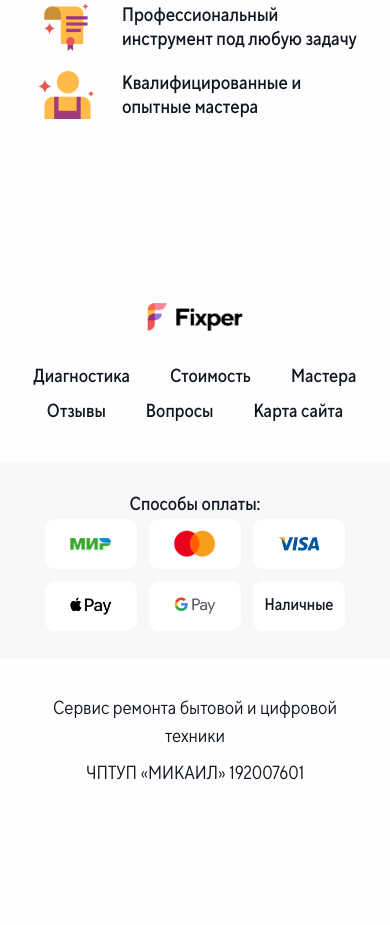
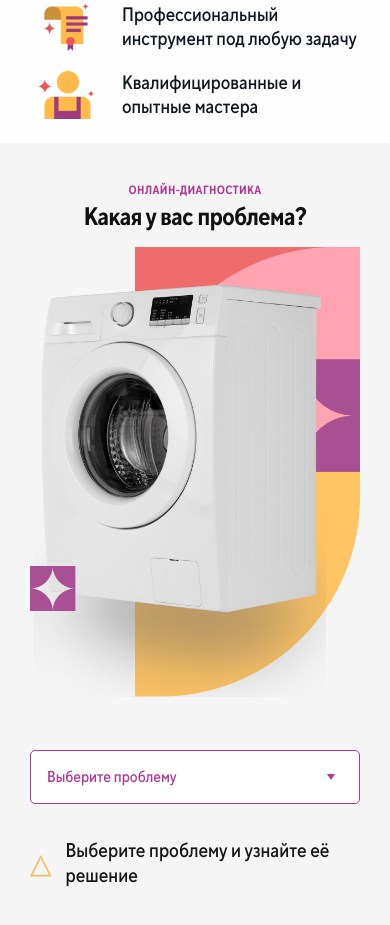
Before and after one commit to Mellroyz/practic_proj, a website built with Vite: page index.html in a window 390 px wide. Shown: the part 857-1782 px from the top of the page. Before the commit the page ends 1656 px from the top, so only its background shows below. Built offline with nearby package versions, Linux system fonts and the light colour scheme.

Commit message:
feat: реализовал diagnostic

```diff
--- a/index.html
+++ b/index.html
@@ -18,7 +18,7 @@
                         </a>
                         <nav class="header__nav">
                             <ul class="header__nav-list">
-                                <li><a href="#">Диагностика</a></li>
+                                <li><a href="#diagnostic">Диагностика</a></li>
                                 <li><a href="#">Стоимость</a></li>
                                 <li><a href="#">Мастера</a></li>
                                 <li><a href="#">Отзывы</a></li>
@@ -44,7 +44,7 @@
                         </div>
                         <nav class="header__nav">
                             <ul class="header__nav-list">
-                                <li><a href="#">Диагностика</a></li>
+                                <li><a href="#diagnostic">Диагностика</a></li>
                                 <li><a href="#">Стоимость</a></li>
                                 <li><a href="#">Мастера</a></li>
                                 <li><a href="#">Отзывы</a></li>
@@ -99,6 +99,47 @@
                                 <img src="src/assets/images/InfoOSaite/4info.png" alt="" class="feature__image" />
                                 <p class="feature__text">Квалифицированные и опытные мастера</p>
                             </div>
+                        </div>
+                    </div>
+                </section>
+                <section class="diagnostic" id="diagnostic">
+                    <div class="diagnostic__content">
+                        <div class="diagnostic__content-wrapper">
+                            <div class="diagnostic__text">
+                                <p class="diagnostic__label">ОНЛАЙН-ДИАГНОСТИКА</p>
+                                <h2 class="diagnostic__title">Какая у вас проблема?</h2>
+                            </div>
+                            <div class="diagnostic__options">
+                                <div class="diagnostic__row">
+                                    <button type="button" class="diagnostic__option diagnostic__option--active">Не включается</button>
+                                    <button type="button" class="diagnostic__option">Не выключается</button>
+                                    <button type="button" class="diagnostic__option">Не нагревает воду</button>
+                                    <button type="button" class="diagnostic__option diagnostic__option--wide">Все работает, но мне скучно и я хочу пообщаться с мастером</button>
+                                    <button type="button" class="diagnostic__option">Не крутится барабан</button>
+                                    <button type="button" class="diagnostic__option">Не работает кнопка включения</button>
+                                    <button type="button" class="diagnostic__option">Не выключается</button>
+                                    <button type="button" class="diagnostic__option">Иная проблема</button>
+                                    <button type="button" class="diagnostic__option">Не крутится барабан</button>
+                                    <button type="button" class="diagnostic__option">Не крутится барабан</button>
+                                    <button type="button" class="diagnostic__option">Не работает кнопка включения</button>
+                                </div>
+                                <div class="diagnostic__select-wrap">
+                                    <select class="diagnostic__select" name="problem" aria-label="Выберите проблему">
+                                        <option value="" selected disabled>Выберите проблему</option>
+                                        <option>Не включается</option>
+                                        <option>Не выключается</option>
+                                        <option>Не нагревает воду</option>
+                                        <option>Все работает, но мне скучно и я хочу пообщаться с мастером</option>
+                                        <option>Не крутится барабан</option>
+                                        <option>Не работает кнопка включения</option>
+                                        <option>Иная проблема</option>
+                                    </select>
+                                </div>
+                                <p class="diagnostic__hint"><span aria-hidden="true">△</span><span>Выберите проблему и узнайте её решение</span></p>
+                            </div>
+                        </div>
+                        <div class="diagnostic__image">
+                            <img src="src/assets/images/MashinkaStarFon.png" alt="" />
                         </div>
                     </div>
                 </section>
--- /dev/null
+++ b/src/styles/sections/_diagnostic.scss
@@ -0,0 +1,266 @@
+.diagnostic {
+    width: 100%;
+    margin-bottom: 45px;
+    background-color: #f5f5f5;
+}
+
+.diagnostic__content {
+    display: flex;
+    align-items: center;
+    justify-content: flex-end;
+    gap: 15px;
+    width: 100%;
+}
+
+.diagnostic__content-wrapper {
+    width: calc(45% - 60px);
+    padding: 30px;
+}
+
+.diagnostic__text {
+    width: 100%;
+    margin-bottom: 17px;
+}
+
+.diagnostic__label {
+    height: 15px;
+    margin: 0 0 14px;
+    color: #aa3c94;
+    font-family: 'TT Norms Std Trial Condensed', sans-serif;
+    font-size: 13px;
+    font-weight: $font-weight-bold;
+    line-height: 15px;
+    letter-spacing: 0.4px;
+}
+
+.diagnostic__title {
+    margin: 0;
+    color: #111111;
+    font-family: 'TT Norms Std Trial Condensed', sans-serif;
+    font-size: 45px;
+    font-weight: $font-weight-bold;
+    line-height: 1;
+    letter-spacing: -0.675px;
+}
+
+.diagnostic__options {
+    display: flex;
+    flex-direction: column;
+    gap: 15px;
+}
+
+.diagnostic__row {
+    display: flex;
+    flex-wrap: wrap;
+    max-width: 470px;
+    gap: 15px;
+    width: 100%;
+}
+
+.diagnostic__option {
+    flex: 0 0 auto;
+    padding: 11px 23px;
+    box-sizing: border-box;
+    border: 1px solid #aa3c94;
+    border-radius: 10px;
+    background: transparent;
+    color: #aa3c94;
+    font-family: 'TT Norms Std Trial Condensed', sans-serif;
+    font-size: 14px;
+    font-weight: $font-weight-medium;
+    cursor: pointer;
+    transition: background-color 0.2s ease, color 0.2s ease, transform 0.2s ease, box-shadow 0.2s ease;
+}
+
+.diagnostic__option:not(.diagnostic__option--active):hover {
+    background: #f3e8f1;
+    color: #9b3189;
+    box-shadow: 0 4px 10px rgba(155, 49, 137, 0.25);
+    transform: translateY(-2px);
+}
+
+.diagnostic__option--active {
+    background: #9b3189;
+    color: #ffffff;
+}
+
+.diagnostic__option--active:hover {
+    box-shadow: 0 4px 10px rgba(155, 49, 137, 0.25);
+    transform: translateY(-2px);
+}
+
+.diagnostic__select-wrap {
+    position: relative;
+    display: none;
+    order: 3;
+    width: 100%;
+    max-width: 430px;
+    margin-top: 20px;
+    margin-right: auto;
+    margin-left: auto;
+}
+
+.diagnostic__select {
+    display: block;
+    width: 100%;
+    height: 53px;
+    padding: 0 44px 0 16px;
+    appearance: none;
+    border: 1px solid #aa3c94;
+    border-radius: 5px;
+    background: #ffffff;
+    color: #aa3c94;
+    font-family: 'TT Norms Std Trial Condensed', sans-serif;
+    font-size: 16px;
+    font-weight: $font-weight-medium;
+    text-align: center;
+    cursor: pointer;
+    outline: none;
+}
+
+.diagnostic__select:focus-visible {
+    outline: 2px solid #aa3c94;
+}
+
+.diagnostic__select-wrap::after {
+    position: absolute;
+    top: 50%;
+    right: 25px;
+    width: 0;
+    height: 0;
+    border-top: 6px solid #aa3c94;
+    border-right: 4px solid transparent;
+    border-left: 4px solid transparent;
+    content: '';
+    pointer-events: none;
+    transform: translateY(-50%);
+}
+
+.diagnostic__hint {
+    display: flex;
+    align-items: center;
+    gap: 14px;
+    margin: 24px 0 0;
+    color: #171717;
+    font-family: 'TT Norms Std Trial Condensed', sans-serif;
+    font-size: 20px;
+    font-weight: $font-weight-medium;
+    line-height: 28px;
+}
+
+.diagnostic__hint > span:first-child {
+    flex: 0 0 auto;
+    color: #ffb347;
+    font-size: 28px;
+    line-height: 1;
+}
+
+.diagnostic__image {
+    width: 40%;
+}
+
+.diagnostic__image img {
+    display: block;
+    width: 100%;
+    height: auto;
+}
+
+@include max-w($laptop_sm) {
+    .diagnostic__content-wrapper {
+        width: calc(60% - 60px);
+    }
+}
+
+@include max-w($tablet) {
+    .diagnostic__content {
+        display: flex;
+        flex-direction: column;
+        padding: 40px 30px;
+    }
+
+    .diagnostic__content-wrapper {
+        display: contents;
+    }
+
+    .diagnostic__text {
+        order: 1;
+        text-align: center;
+        margin-bottom: 0;
+    }
+
+    .diagnostic__label {
+        width: 100%;
+        margin: 0;
+        font-size: 12px;
+        line-height: 15px;
+    }
+
+    .diagnostic__title {
+        width: 100%;
+        margin: 4px 0 0;
+        padding: 0;
+        font-size: clamp(34px, 6vw, 40px);
+        line-height: 1.15;
+        letter-spacing: -0.5px;
+    }
+
+    .diagnostic__row {
+        display: none;
+    }
+
+    .diagnostic__options {
+        display: contents;
+        order: 3;
+    }
+
+    .diagnostic__select-wrap {
+        display: block;
+    }
+
+    .diagnostic__hint {
+        order: 4;
+        justify-content: center;
+        min-height: 0;
+        margin: 16px 0 0;
+        font-size: 16px;
+        line-height: 24px;
+    }
+
+    .diagnostic__image {
+        order: 2;
+        width: auto;
+        max-width: 430px;
+        margin: 0 auto;
+    }
+}
+
+@include max-w($mobile_md) {
+    .diagnostic__label {
+        width: auto;
+    }
+
+    .diagnostic__title {
+        width: auto;
+        margin: 4px 0 0;
+        font-size: clamp(24px, 6.5vw, 26px);
+        line-height: 1.2;
+    }
+
+    .diagnostic__select-wrap {
+        margin-top: 38px;
+    }
+
+    .diagnostic__select {
+        height: 54px;
+        text-align: left;
+    }
+
+    .diagnostic__hint {
+        justify-content: flex-start;
+        gap: 14px;
+        margin-top: 20px;
+        font-size: 20px;
+        line-height: 1.25;
+    }
+
+}
--- a/src/styles/sections/index.scss
+++ b/src/styles/sections/index.scss
@@ -1,2 +1,3 @@
 @import 'hero';
 @import 'features';
+@import 'diagnostic';
```
Also changed, not shown: src/assets/images/MashinkaStarFon.png (added).
